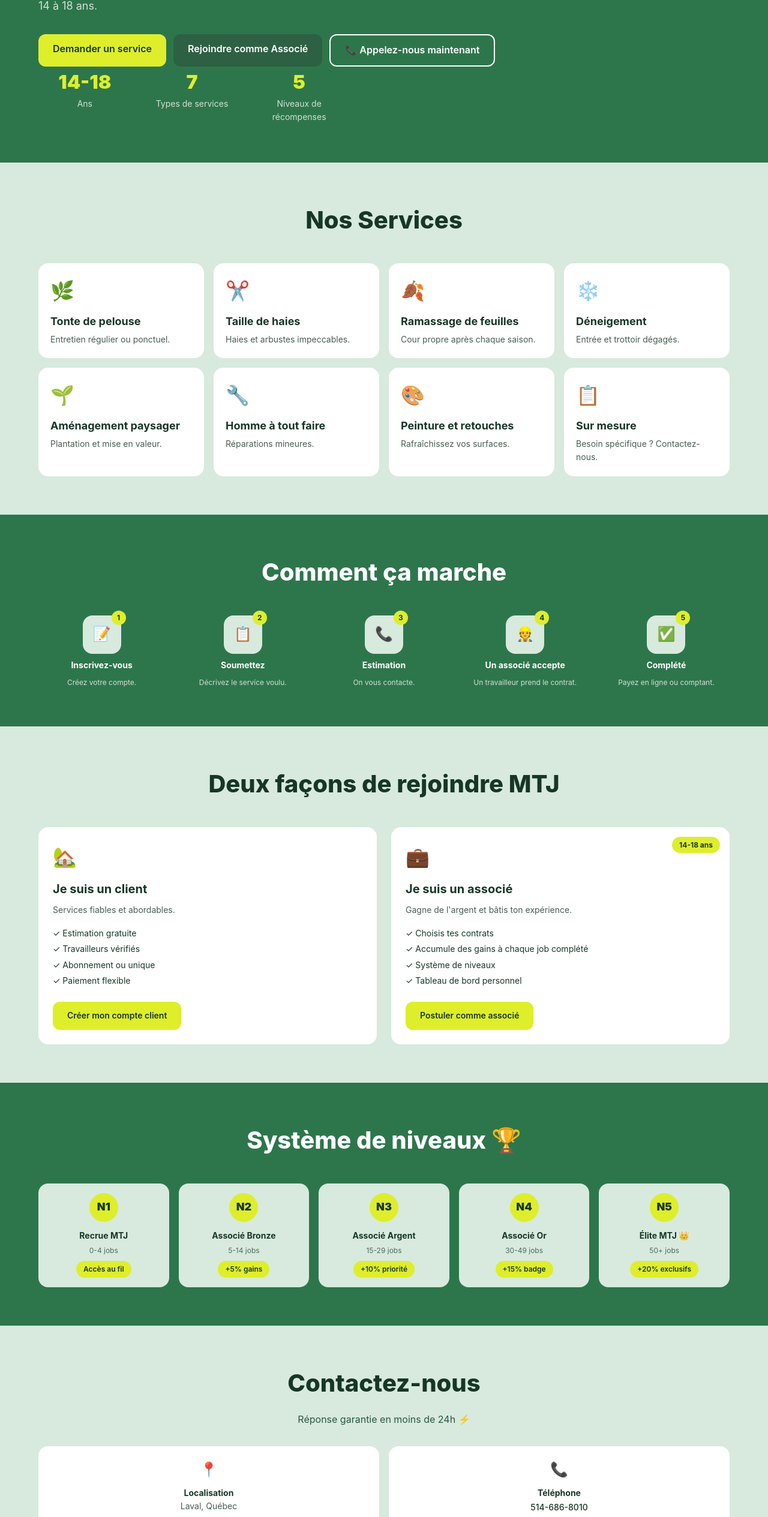
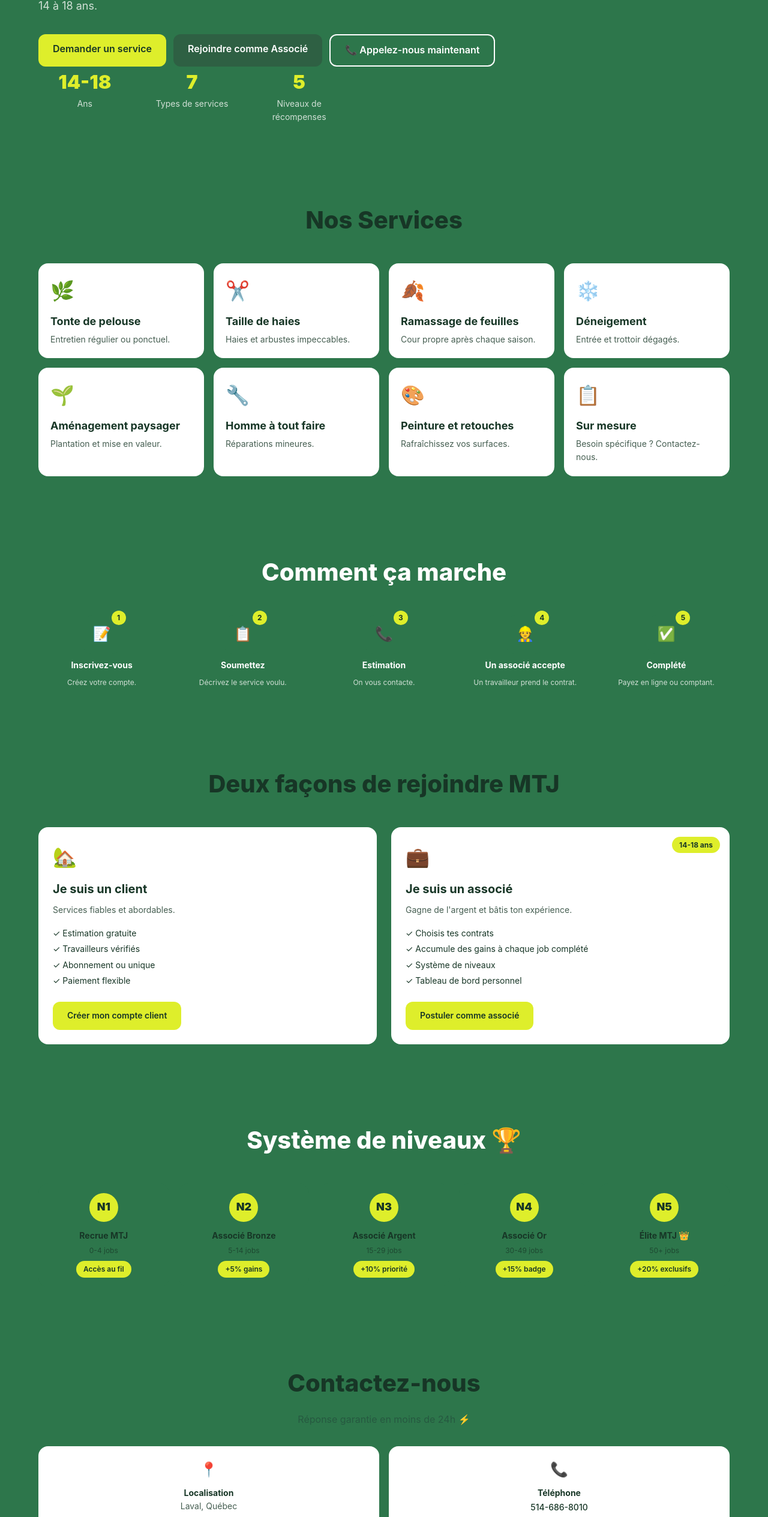
Before and after one commit to mtjservices/mtj-services, a Next.js app: page / in a window 1280 px wide. Shown: the part 231-2760 px from the top of the page at 60% size. Built offline with nearby package versions, Linux system fonts and the light colour scheme.

Commit message:
Sections en vert foncé

```diff
--- a/src/app/page.tsx
+++ b/src/app/page.tsx
@@ -89,7 +89,7 @@ export default function Home() {
       </section>
 
       {/* SERVICES */}
-      <section id="services" style={{ padding: '4rem 1rem', backgroundColor: 'hsl(140, 30%, 88%)' }}>
+      <section id="services" style={{ padding: '4rem 1rem', backgroundColor: 'hsl(145, 45%, 32%)' }}>
         <div className="container mx-auto">
           <h2 style={{ fontSize: 'clamp(1.75rem, 4vw, 2.5rem)', fontWeight: 800, color: 'hsl(150, 40%, 15%)', textAlign: 'center', marginBottom: '2.5rem' }}>Nos Services</h2>
           <div className="grid grid-cols-1 sm:grid-cols-2 lg:grid-cols-4 gap-4">
@@ -130,7 +130,7 @@ export default function Home() {
             ].map((s, i) => (
               <div key={s.title} className="flex flex-col items-center text-center gap-2">
                 <div style={{
-                  backgroundColor: 'hsl(140, 30%, 88%)', width: '4rem', height: '4rem',
+                  backgroundColor: 'hsl(145, 45%, 32%)', width: '4rem', height: '4rem',
                   borderRadius: '1rem', display: 'flex', alignItems: 'center', justifyContent: 'center',
                   fontSize: '1.5rem', position: 'relative'
                 }}>
@@ -152,7 +152,7 @@ export default function Home() {
       </section>
 
       {/* DEUX FAÇONS */}
-      <section style={{ padding: '4rem 1rem', backgroundColor: 'hsl(140, 30%, 88%)' }}>
+      <section style={{ padding: '4rem 1rem', backgroundColor: 'hsl(145, 45%, 32%)' }}>
         <div className="container mx-auto">
           <h2 style={{ fontSize: 'clamp(1.75rem, 4vw, 2.5rem)', fontWeight: 800, color: 'hsl(150, 40%, 15%)', textAlign: 'center', marginBottom: '2.5rem' }}>Deux façons de rejoindre MTJ</h2>
           <div className="grid md:grid-cols-2 gap-6">
@@ -206,7 +206,7 @@ export default function Home() {
               { tag: "N5", name: "Élite MTJ 👑", jobs: "50+ jobs", perk: "+20% exclusifs" },
             ].map((l) => (
               <div key={l.tag} style={{
-                backgroundColor: 'hsl(140, 30%, 88%)', color: 'hsl(150, 40%, 15%)',
+                backgroundColor: 'hsl(145, 45%, 32%)', color: 'hsl(150, 40%, 15%)',
                 borderRadius: '1rem', padding: '1rem', textAlign: 'center',
                 display: 'flex', flexDirection: 'column', alignItems: 'center', gap: '0.25rem'
               }}>
@@ -229,7 +229,7 @@ export default function Home() {
       </section>
 
       {/* CONTACT */}
-      <section id="contact" style={{ padding: '4rem 1rem', backgroundColor: 'hsl(140, 30%, 88%)' }}>
+      <section id="contact" style={{ padding: '4rem 1rem', backgroundColor: 'hsl(145, 45%, 32%)' }}>
         <div className="container mx-auto max-w-2xl text-center">
           <h2 style={{ fontSize: 'clamp(1.75rem, 4vw, 2.5rem)', fontWeight: 800, color: 'hsl(150, 40%, 15%)', textAlign: 'center', marginBottom: '1rem' }}>Contactez-nous</h2>
           <p style={{ color: 'hsl(150, 40%, 25%)', marginBottom: '2rem' }}>Réponse garantie en moins de 24h ⚡</p>
```
